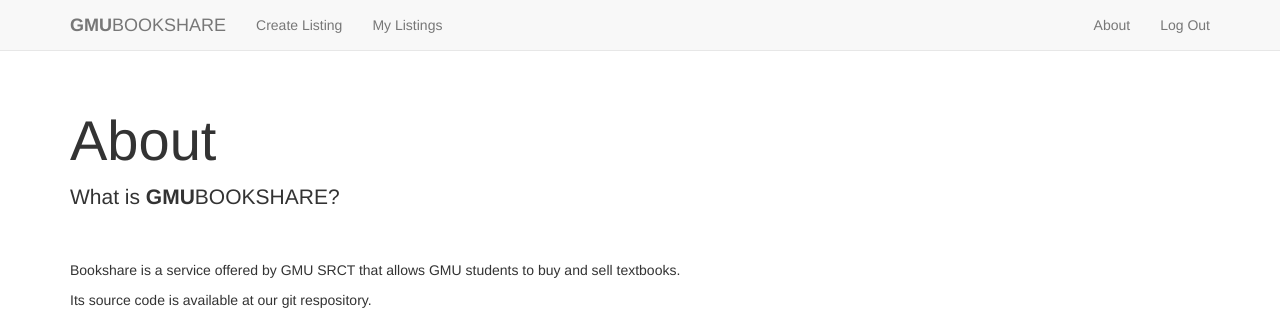
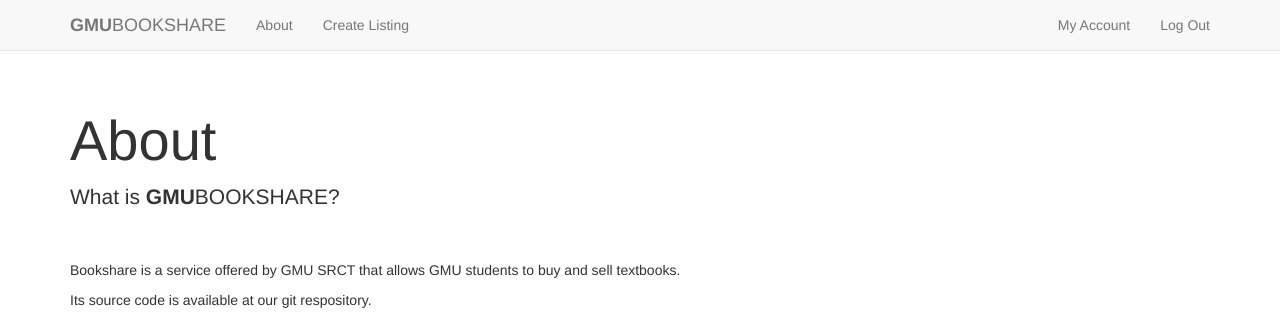
Before and after one commit to srct/bookshare, a Django app: page /about/ in a window 1280 px wide. Shown: the top 312 px of the page. Run offline with Django 3.2, Linux system fonts and the light colour scheme; the visitor is signed in with stand-in values (Sample User, id 1); parts of the project's set-up code (start-up, migrations or seed data) failed here and were passed over; some libraries are stand-ins or nearby versions.

Commit message:
Reordered links.

```diff
--- a/bookshare/templates/layouts/navbar.html
+++ b/bookshare/templates/layouts/navbar.html
@@ -13,14 +13,14 @@
     <!-- Collect the nav links, forms, and other content for toggling -->
     <div class="collapse navbar-collapse navbar-ex1-collapse">
       <ul class="nav navbar-nav">
+        <li><a href="{% url 'about' %}">About</a></li>
       {% if user.is_authenticated %}
         <li><a href="{% url 'create_listing' %}">Create Listing</a></li>
-            <li><a href="{% url 'profile' request.user.username %}">My Listings</a></li>
       {% endif %}
       </ul>
       <ul class="nav navbar-nav navbar-right">
-            <li><a href="{% url 'about' %}">About</a></li>
         {% if user.is_authenticated %}
+        <li><a href="{% url 'profile' request.user.username %}">My Account</a></li>
         <li><a href="/logout">Log Out</a></li>
         {% endif %}
       </ul>
```
Lines whose indentation alone changed are shown as unchanged.
